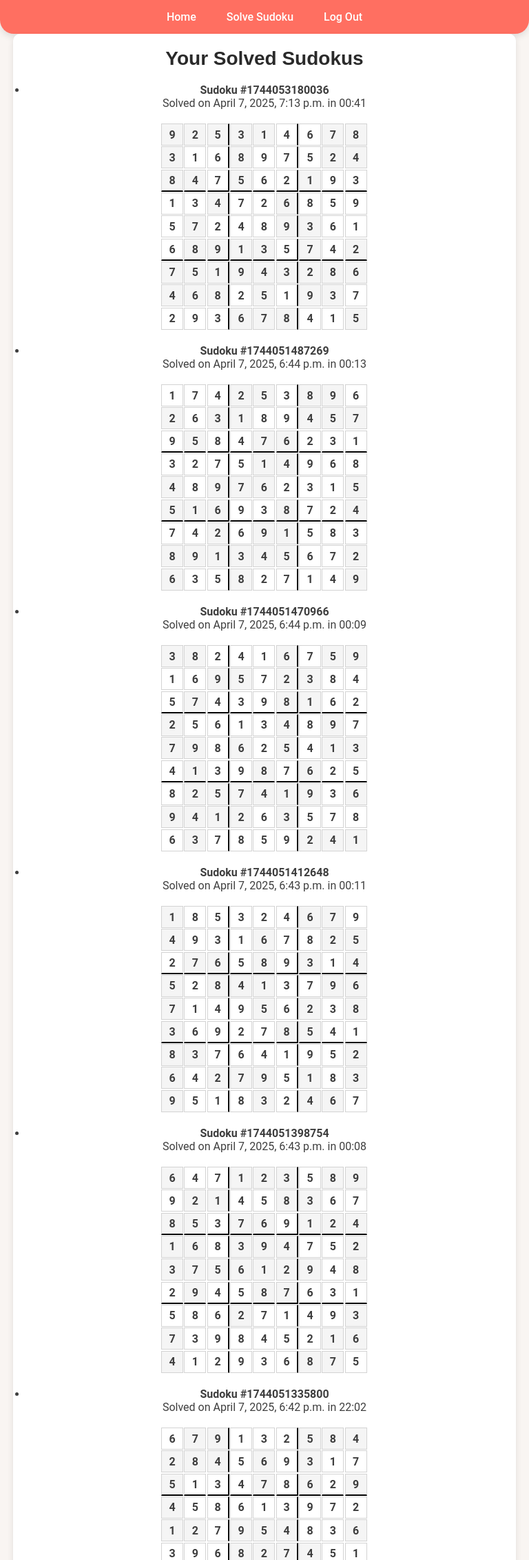
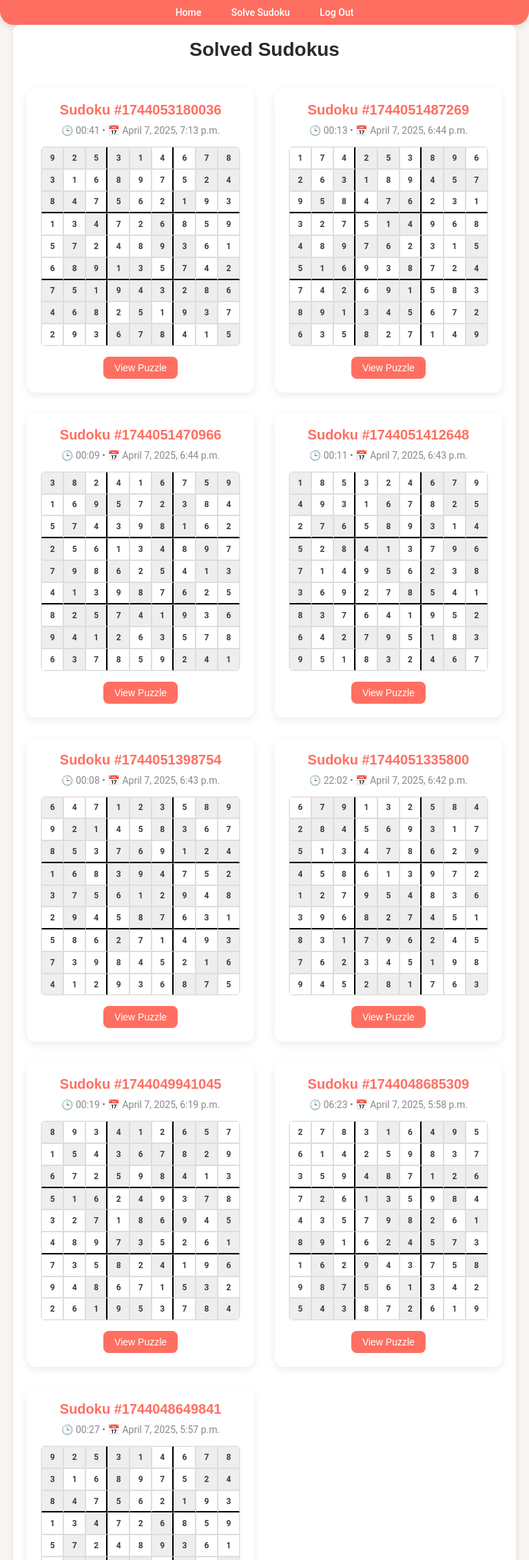
Before and after one commit to hmarszalek/Sudoku-With-Django, a Django app: page /history/ in a window 768 px wide. Shown: the top 2261 px of the page at 69% size. Run offline with Django 4.2, Linux system fonts and the light colour scheme; a user stored in the database is signed in; data comes from the database, SQL or seed files in the repository; both versions use the stored data as it was after the commit.

Commit message:
Solved sudokus page

```diff
--- a/sudoku/static/sudoku/history_script.js
+++ b/sudoku/static/sudoku/history_script.js
@@ -6,7 +6,7 @@ var BOARD_SIZE = 9;
 var BOX_SIZE = 3;
 
 window.onload = function() {
-    document.querySelectorAll('.history-sudoku').forEach(function(container) {
+    document.querySelectorAll('.history-card').forEach(function(container) {
         sname = container.getAttribute('data-name');
         board = JSON.parse(container.getAttribute('data-board'));
         solution = JSON.parse(container.getAttribute('data-solution'));
--- /dev/null
+++ b/sudoku/static/sudoku/history_styles.css
@@ -0,0 +1,76 @@
+.history-grid {
+    display: grid;
+    grid-template-columns: repeat(auto-fit, minmax(280px, 1fr));
+    gap: 30px;
+    padding-top: 20px;
+}
+
+.history-card {
+    background: #fff;
+    border-radius: 12px;
+    box-shadow: 0 4px 12px rgba(0,0,0,0.08);
+    padding: 20px;
+    transition: transform 0.3s ease, box-shadow 0.3s ease;
+    position: relative;
+    animation: fadeInUp 0.5s ease-in-out;
+}
+
+.history-card:hover {
+    transform: translateY(-5px);
+    box-shadow: 0 8px 16px rgba(0,0,0,0.12);
+}
+
+.sudoku-name {
+    font-size: 20px;
+    font-weight: 600;
+    margin-bottom: 10px;
+    color: #FF6F61;
+}
+
+.sudoku-meta {
+    font-size: 14px;
+    color: #888;
+    margin-bottom: 15px;
+}
+
+.board-preview {
+    width: 100%;
+    aspect-ratio: 1;
+    border: 1px solid #eee;
+    display: grid;
+    grid-template-columns: repeat(9, 1fr);
+    border-radius: 6px;
+    overflow: hidden;
+}
+
+.board-preview .tile {
+    font-size: 12px;
+    display: flex;
+    align-items: center;
+    justify-content: center;
+    border: 0.5px solid #ddd;
+    height: 100%;
+    width: 100%;
+}
+
+.view-btn {
+    margin-top: 15px;
+    padding: 8px 16px;
+    border: none;
+    color: white;
+    font-size: 14px;
+    border-radius: 8px;
+    cursor: pointer;
+    transition: background-color 0.3s ease;
+}
+
+@keyframes fadeInUp {
+    from {
+        opacity: 0;
+        transform: translateY(20px);
+    }
+    to {
+        opacity: 1;
+        transform: translateY(0);
+    }
+}
--- a/sudoku/static/sudoku/styles.css
+++ b/sudoku/static/sudoku/styles.css
@@ -37,7 +37,7 @@ h1, h2, h3 {
 
 h1 { font-size: 36px; margin-bottom: 20px; }
 h2 { font-size: 28px; margin-bottom: 15px; }
-h3 { font-size: 22px; margin-bottom: 10px; }
+h3 { font-size: 19px; margin-bottom: 10px; }
 
 /* ========================= Links Styling ========================= */
 a {
@@ -103,10 +103,6 @@ nav a:hover {
     justify-content: center;
 }
 
-#sudoku-container h1 {
-    font-size: calc(var(--tile-size) * 0.8);
-}
-
 /* ========================= Form Styles ========================= */
 form {
     background-color: #fff;
@@ -156,11 +152,7 @@ form button:hover {
     margin-top: calc(min(calc(var(--tile-size) * 1.0), 100px) + 20px);
     text-align: center;
     justify-content: center;
-    font-size: calc(var(--tile-size) * 0.4);
-}
-
-#options h2 {
-    font-size: calc(var(--option-width) * 0.19);
+    /* font-size: calc(var(--tile-size) * 0.4); */
 }
 
 /* ========================= Clock & Pause Button ========================= */
@@ -236,7 +228,7 @@ form button:hover {
 }
 
 /* ========================= Sudoku Board Grid ========================= */
-.board, .solution {
+#board, #solution {
     width: var(--board-size);
     height: var(--board-size);
     margin: 20px auto;
@@ -245,7 +237,7 @@ form button:hover {
     grid-gap: 0;
 }
 
-.solution {
+#solution {
     display: none;
 }
 
@@ -266,14 +258,14 @@ form button:hover {
     width: var(--tile-size);
     height: var(--tile-size);
     border: 1px solid lightgray;
-    font-size: calc(var(--tile-size) * 0.4);
+    /* font-size: calc(var(--tile-size) * 0.4); */
     font-weight: bold;
     display: flex;
     justify-content: center;
     align-items: center;
 }
 
-.start-tile { background-color: whitesmoke; }
+.start-tile { background-color: rgb(238, 238, 238); }
 .tile-selected { background-color: gray; }
 
 /* ========================= Numbers ========================= */
@@ -451,6 +443,8 @@ button:hover {
     display: flex;
 }
 
+#special-switch-container { display: none; }
+
 .special-button.number-selected {
     opacity: 100%;
 }
@@ -550,66 +544,168 @@ input:checked + .slider:before {
 
 /* ========================= Mobile Styles ========================= */
 @media only screen and (max-width: 768px) {
-    .container { width: 95%; padding: 20px; }
-    nav { font-size: 16px; }
+    :root {
+        --board-size: 70vw;
+        --tile-size: calc(var(--board-size) / 9);
+        --option-width: 90vw;
+        --option-height: var(--board-size);
+    }
+
+    nav {
+        padding: 10px;
+        font-size: 14px;
+        /* border-radius: 0; */
+        /* margin-top: 50px; */
+    }
+
+    .container {
+        width: 95vw;
+        min-height: 85vh;
+        padding: 20px;
+    }
+
+    #solve-sudoku-container {
+        width: 95vw;
+        padding: 20px;
+    }
+
+    #sudoku-container { display: none; }
+    #special-switch-container { display: block; }
+
     h1 { font-size: 28px; }
     h2 { font-size: 24px; }
     h3 { font-size: 20px; }
 
-    .board, .solution { width: 300px; height: 300px; }
-    .tile { width: 32px; height: 32px; font-size: 16px; }
-    .new-game-btn { width: 70%; }
+    #board, #solution {
+        width: var(--board-size);
+        height: var(--board-size);
+    }
 
+    .tile {
+        width: var(--tile-size);
+        height: var(--tile-size);
+    }
 
-    #play-icon.paused { display: none; }
-    #pause-icon { display: none; }
-    #menu-icon, #close-icon { display: block; }
+    #numbers {
+        width: var(--board-size);
+        height: calc(var(--tile-size) * 0.9);
+    }
 
-    #sudoku-board { margin: 0 auto; }
-
-    /* Hide the options menu by default */
     #options {
-        width: 95%;
         margin: 0 auto;
-        padding: 20px;
-        background-color: white;
-        border-radius: 10px;
-        box-shadow: 0 4px 10px rgba(0, 0, 0, 0.1);
         display: block;
         justify-content: center;
+        align-items: center;
+        width: 100%;
     }
 
-    /* Add a toggle button to open/close the options menu */
-    #options-toggle {
-        position: absolute;
-        top: 80px;
-        right: 10px;
-        z-index: 1;
-        cursor: pointer;
-        background: none;
-        border: none;
+    #difficulty {
+        height: 60%;
+        margin: auto;
+        justify-content: center;
+        align-items: center;
+    }
+
+    .new-game-btn {
+        width: 50%;
+        height: 25%;
+        font-size: 12px;
+    }
+
+    #game-options {
+        height: 40%;
+        margin: auto;
+        justify-content: center;
+        align-items: center;
+    }
+
+    .options-onoff {
+        margin: 10px auto;
+        display: block;
+        display: grid;
+        grid-template-columns: repeat(1, 1fr);
+        /* grid-template-columns: repeat(2, 1fr); */
+        gap: 10px;
+        justify-items: center;
+        align-items: center;
+    }
+
+    #options.resumed {
         display: none;
     }
 
-    #options-toggle.resumed {
-        top: 115px;
-        right: 20px;
+    #options-toggle {
+        position: absolute;
+        top: 5px;
+        right: 5px;
+        background: none;
+        border: none;
     }
 
     #options-toggle.activated {
         display: block;
     }
 
-    #sudoku-container.paused {
-        display: none;
+    #sudoku-container.resumed {
+        display: block;
+    }
+
+    #special.resumed {
+        display: block;
     }
 
     #menu-icon {
-        width: 35px;
-        height: 35px;
+        width: 30px;
+        height: 30px;
     }
+
+    #sudoku-container {
+        width: 100%;
+    }
+
+    #clock-container {
+        width: 70px;
+        height: 20px !important;
+        position: absolute;
+        top: 5px;
+        left: 20px;
+        display: flex;
+        justify-content: center;
+        align-items: center;
+    }
+
+    #clock {
+        font-size: 16px;
+    }
+
+    #special {
+        width: 100%;
+        display: none;
+        /* flex-wrap: wrap;
+        gap: 10px; */
+    }
+
+    #special.show {
+        display: flex;
+        flex-wrap: wrap;
+        gap: 10px;
+    }
+
+    .special-button {
+        font-size: 12px;
+    }
+
+    .special-button img {
+        width: 25px;
+        height: 25px;
+        margin-bottom: 5px;
+    }
+
+    .popup {
+        width: 300px;
+    }
+
+    #play-icon.paused, #play-icon.resumed { display: none; }
+    #pause-icon, #pause-icon.paused, #pause-icon.resumed { display: none; }
+    #menu-icon, #close-icon { display: block; }
 }
-
-@media only screen and (min-width: 480px) and (max-width: 768px) {
-    .new-game-btn { width: 400px; }
-}
--- a/sudoku/templates/sudoku/history.html
+++ b/sudoku/templates/sudoku/history.html
@@ -4,7 +4,8 @@
 <head>
     <meta charset="UTF-8">
     <meta name="viewport" content="width=device-width, initial-scale=1.0">
-    <title>Welcome to the homepage!</title>
+    <title>Solved Sudokus</title>
+    <link rel="stylesheet" href="{% static 'sudoku/history_styles.css' %}">
     <link rel="stylesheet" href="{% static 'sudoku/styles.css' %}">
     <script src="{% static 'sudoku/history_script.js' %}"></script>
     <link rel="icon" href="{% static 'sudoku/icon/favicon-16x16.png' %}">
@@ -22,20 +23,22 @@
     </nav>
 
     <div class="container" id="history-container">
-        <h1>Your Solved Sudokus</h1>
-        <ul>
+        <h1>Solved Sudokus</h1>
+        <div class="history-grid">
             {% for sudoku in solved_puzzles %}
-                <li>
-                    <strong>{{ sudoku.name }}</strong>
-                    <p>Solved on {{ sudoku.date_solved }} in {{ sudoku.time }}</p>
-                    <div class="history-sudoku" data-board="{{ sudoku.board|escapejs }}" data-solution="{{ sudoku.solution|escapejs }}" data-name="{{ sudoku.name }}">
-                        <div class="board" id="board{{ sudoku.name }}"></div>
-                    </div>
-                </li>
+            <div class="history-card" data-board="{{ sudoku.board|escapejs }}" data-solution="{{ sudoku.solution|escapejs }}" data-name="{{ sudoku.name }}">
+                <h3 class="sudoku-name">{{ sudoku.name }}</h3>
+                <p class="sudoku-meta">
+                    <span>🕒 {{ sudoku.time }}</span> •
+                    <span>📅 {{ sudoku.date_solved }}</span>
+                </p>
+                <div class="board-preview" id="board{{ sudoku.name }}"></div>
+                <button class="view-btn">View Puzzle</button>
+            </div>
             {% empty %}
-                <li>No solved puzzles yet.</li>
+            <p>No solved puzzles yet. Play a game and come back here!</p>
             {% endfor %}
-        </ul>
+        </div>
     </div>
 </body>
 </html>
```
Also changed, not shown: sudoku/static/sudoku/script.js (+20 -8 lines), sudoku/templates/sudoku/solve_sudoku.html (+19 -15 lines), db.sqlite3, sudoku/migrations/0001_initial.py (added), sudoku/migrations/0002_alter_solvedsudoku_board_and_more.py (added), sudoku/migrations/0003_solvedsudoku_time.py (added), 4 other files.
